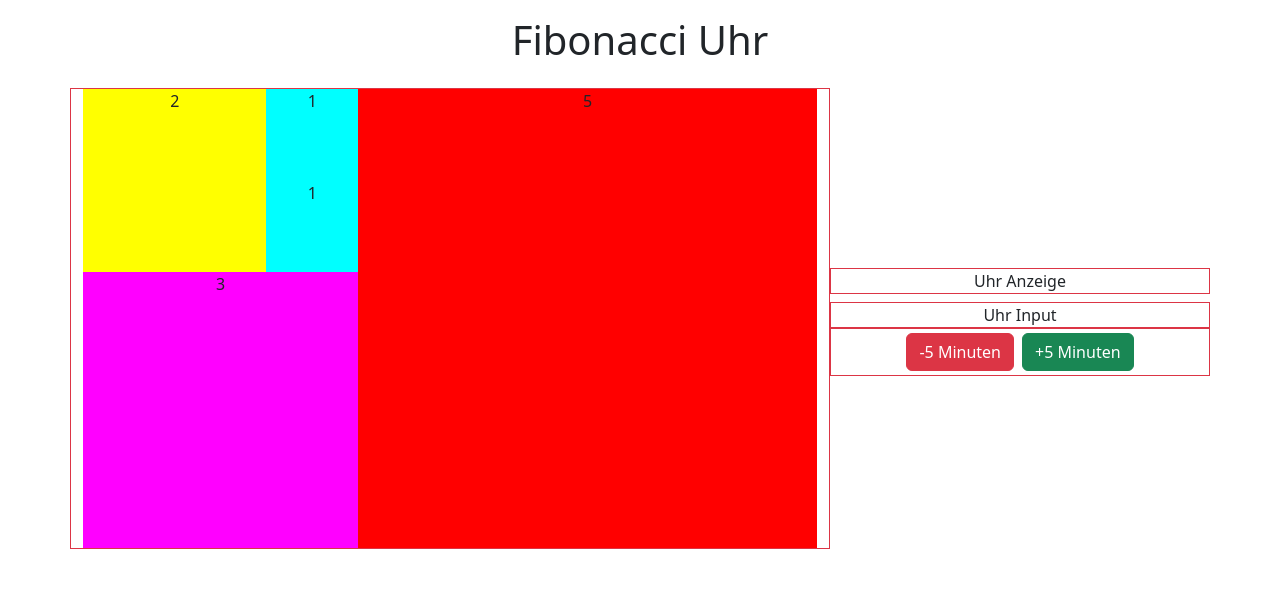
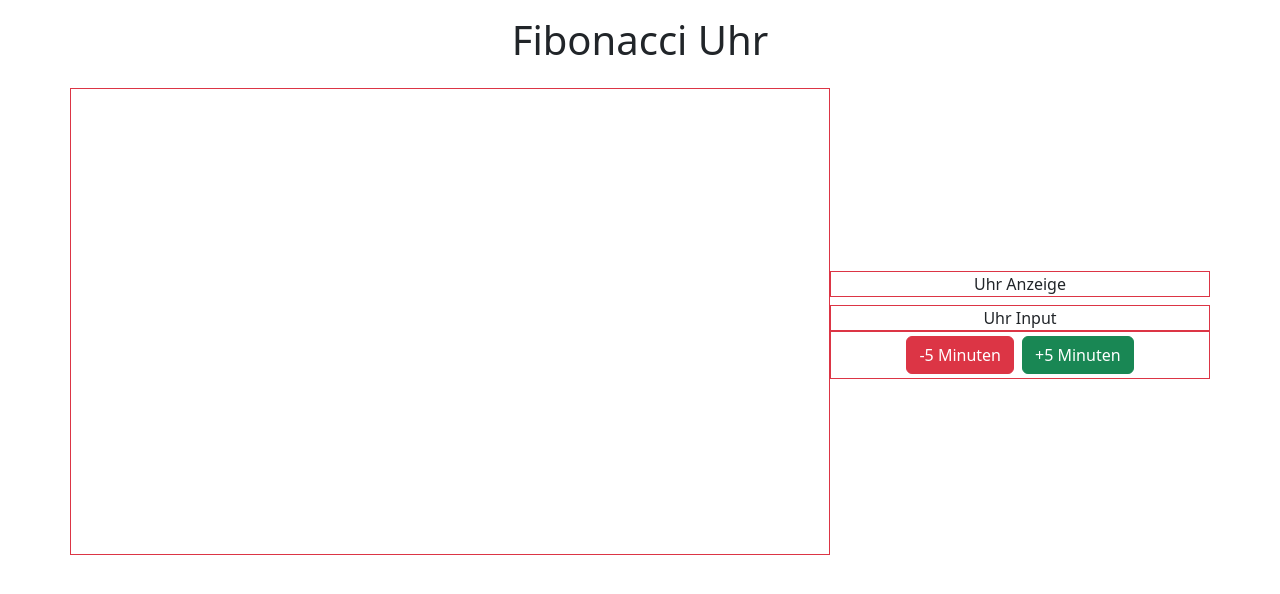
Before and after one commit to brandt-codes/fibonacci-uhr, an Angular app: page / in a window 1280 px wide. Shown: the top 594 px of the page. Built offline with nearby package versions, Linux system fonts and the light colour scheme.

Commit message:
feat: clock element for every field - all behave the same

```diff
--- /dev/null
+++ b/src/app/clock/clock-element/clock-element.component.html
@@ -0,0 +1,2 @@
+<div class="w-100 h-100" [ngStyle]="{background: calculatedColor}">
+</div>
--- /dev/null
+++ b/src/app/clock/clock-element/clock-element.component.ts
@@ -0,0 +1,38 @@
+import { Component, Input, OnChanges, SimpleChanges } from '@angular/core';
+import { NgStyle } from '@angular/common';
+
+@Component({
+  selector: 'app-clock-element',
+  standalone: true,
+  imports: [
+    NgStyle
+  ],
+  templateUrl: './clock-element.component.html',
+  styleUrl: './clock-element.component.scss'
+})
+export class ClockElementComponent implements OnChanges {
+
+  @Input()
+  public isHourSet: boolean = false;
+  @Input()
+  public isMinuteSet: boolean = false;
+  @Input()
+  public colorHour: string = '#ff0000';
+  @Input()
+  public colorMinute: string = '#0000ff';
+  @Input()
+  public colorCombined: string = '#00ff00';
+
+  public calculatedColor: string = '#ffffff';
+
+
+  public ngOnChanges(changes: SimpleChanges): void {
+    if (this.isHourSet && !this.isMinuteSet) {
+      this.calculatedColor = this.colorHour;
+    } else if (!this.isHourSet && this.isMinuteSet) {
+      this.calculatedColor = this.colorMinute;
+    } else if (this.isHourSet && this.isMinuteSet) {
+      this.calculatedColor = this.colorCombined;
+    }
+  }
+}
--- a/src/app/clock/clock.component.html
+++ b/src/app/clock/clock.component.html
@@ -5,27 +5,27 @@
         <div class="rest-of-three">
           <div class="wrapper-two-and-rest d-block">
             <div class="two d-inline-block align-top size2 square">
-              2
+              <app-clock-element id="2"></app-clock-element>
             </div>
             <div class="rest-of-two d-inline-block">
               <div class="wrapper-one-and-rest d-block">
                 <div class="one size1 square">
-                  1
+                  <app-clock-element id="1.1"></app-clock-element>
                 </div>
                 <div class="one size1 square">
-                  1
+                  <app-clock-element id="1.2"></app-clock-element>
                 </div>
               </div>
             </div>
           </div>
         </div>
         <div class="three size3 square">
-          3
+          <app-clock-element id="3"></app-clock-element>
         </div>
       </div>
     </div>
     <div class="five d-inline-block align-top size5 square">
-      5
+      <app-clock-element id="5"></app-clock-element>
     </div>
   </div>
 </div>
--- a/src/app/clock/clock.component.ts
+++ b/src/app/clock/clock.component.ts
@@ -1,9 +1,12 @@
 import { Component } from '@angular/core';
+import { ClockElementComponent } from './clock-element/clock-element.component';
 
 @Component({
   selector: 'app-clock',
   standalone: true,
-  imports: [],
+  imports: [
+    ClockElementComponent
+  ],
   templateUrl: './clock.component.html',
   styleUrl: './clock.component.scss'
 })
```
Also changed, not shown: src/app/clock/clock-element/clock-element.component.scss (added), 1 other file (tests, documents, lock files or other folders).
